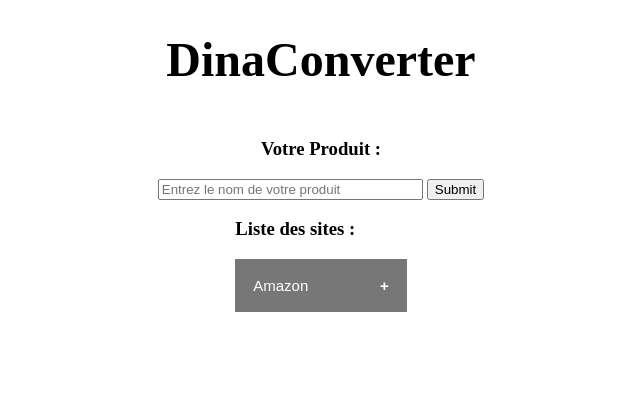
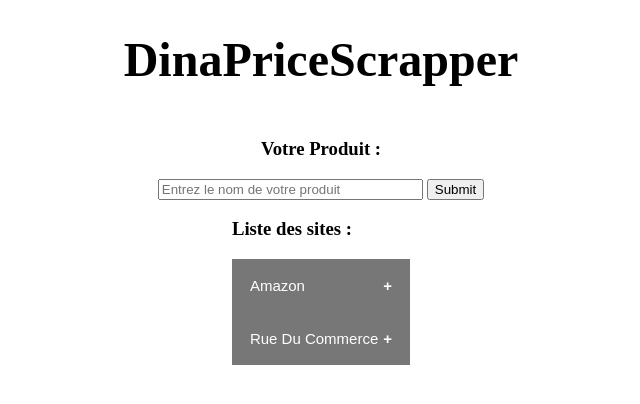
Before and after one commit to DinahWorld/DinaPriceScrapping-p8, a Django app: template templates/home.html in a window 1280 px wide. Shown: the top 404 px of the page, without its empty margins (319-959 px from the left). Run offline with Django 4.2, Linux system fonts and the light colour scheme; the template is opened without the code that fills it: most values are stand-ins (such as "Sample title", 1, 10 or a date in 2020).

Commit message:
Rue Du Commerce

```diff
--- a/DinaPriceScrapper/urls.py
+++ b/DinaPriceScrapper/urls.py
@@ -16,14 +16,15 @@ Including another URLconf
 from django.contrib import admin
 from django.urls import path
 from django.shortcuts import render
-from scrapping import get_amazon_price
+from scrapping import get_amazon_price,get_rdc_price
 
 
 def home(request):
     if request.method == 'POST':
         search_product = request.POST.get('product')
-        products = get_amazon_price(search_product)
-        return render(request,'home.html',{'products':products})
+        amazon_products = get_amazon_price(search_product)
+        rdc_products = get_rdc_price(search_product)
+        return render(request,'home.html',{'amazon_products':amazon_products, 'rdc_products':rdc_products})
     else:
         return render(request,'home.html')
 
--- a/scrapping.py
+++ b/scrapping.py
@@ -15,21 +15,13 @@ def get_amazon_price(product):
     url = 'https://www.amazon.fr/s?k='+ product + '&page=0'
     response = requests.get(url, headers=HEADER)
     soup = BeautifulSoup(response.content, 'html.parser')
-
     results = soup.find_all('div', {'class': 's-result-item', 'data-component-type': 's-search-result'})
     product = []
     for result in results:
-        product_name = result.h2.text
-        #try:
-        #    #rating = result.find('i', {'class': 'a-icon'}).text
-        #    #rating_count = result.find_all('span', {'aria-label': True})[1].text
-        #except AttributeError:
-        #    continue
         try:
+            product_name = result.h2.text
             price = result.find('span', {'class': 'a-price-whole'}).text
-            #print(product_name,price)
             product_url = 'https://amazon.fr' + result.h2.a['href']
-            #items.append([product_name, rating, rating_count, price, product_url])
             product.append(
                 {'name' : product_name, 'price': price, 'url' : product_url})
         except AttributeError:
@@ -41,27 +33,39 @@ def get_rdc_price(product):
     url = 'https://www.rueducommerce.fr/r/'+ product + '.html'
     response = requests.get(url, headers=HEADER)
     soup = BeautifulSoup(response.content, 'html.parser')
-    print(soup)
-    #results = soup.find_all('div', {'class': 's-result-item', 'data-component-type': 's-search-result'})
-    #product = []
-    #for result in results:
-    #    product_name = result.h2.text
-    #    #try:
-    #    #    #rating = result.find('i', {'class': 'a-icon'}).text
-    #    #    #rating_count = result.find_all('span', {'aria-label': True})[1].text
-    #    #except AttributeError:
-    #    #    continue
-    #    try:
-    #        price = result.find('span', {'class': 'a-price-whole'}).text
-    #        #print(product_name,price)
-    #        product_url = 'https://amazon.fr' + result.h2.a['href']
-    #        #items.append([product_name, rating, rating_count, price, product_url])
-    #        product.append(
-    #            {'name' : product_name, 'price': price, 'url' : product_url})
-    #    except AttributeError:
-    #        continue
-#
-    #return product
+    results = soup.find_all('article')
+    product = []
 
+    for result in results:
+        try:
+            product_name = result.h2.text
+            product_name = " ".join(product_name.split())
+            price = result.find('span', {'class': 'item__price--new-box'}).text
+            price = " ".join(price.split()).replace('€','').replace(' ','').replace(',','.')
+            try:
+                price_float = float(price)
+                product_url = 'https://www.rueducommerce.fr' + result.h2.a['href']
+                product.append(
+                {'name' : product_name, 'price': price, 'url' : product_url})
+            except ValueError:
+                continue
+        except AttributeError:
+            continue
 
-get_rdc_price('rtx')
+    return product
+
+def get_cdiscount_price(product):
+    url = 'https://www.cdiscount.com/search/10/'+ product + '.html'
+    response = requests.get(url, headers=HEADER)
+    soup = BeautifulSoup(response.content, 'html.parser')
+    results = soup.find_all('li')
+    product = []
+    for result in results:
+        try:
+            product_name = result.find('div', {'class': 'prdtBILTit'}).text
+            print(product_name)
+
+        except AttributeError:
+            continue
+
+get_cdiscount_price('nvidia rtx')
--- a/templates/home.html
+++ b/templates/home.html
@@ -4,7 +4,7 @@
     <meta charset="UTF-8" />
     <meta http-equiv="X-UA-Compatible" content="IE=edge" />
     <meta name="viewport" content="width=device-width, initial-scale=1.0" />
-    <title>DinaConverter</title>
+    <title>DinaPriceScrapper</title>
     <style>
       .title {
         font-size: 1.5em;
@@ -25,7 +25,7 @@
         justify-content: center;
         font-weight: 200;
       }
-
+      .dinaScrapperRDCLogo,
       .dinaScrapperAmazonLogo {
         background-color: #eee;
         color: #444;
@@ -37,7 +37,7 @@
         outline: none;
         font-size: 15px;
       }
-
+      .dinaScrapperRDCLogo,
       .dinaScrapperAmazonLogo {
         background-color: #777;
         color: white;
@@ -51,10 +51,11 @@
       }
 
       .active,
+      .dinaScrapperRDCLogo:hover,
       .dinaScrapperAmazonLogo:hover {
         background-color: #555;
       }
-
+      .dinaScrapperRDCLogo:after,
       .dinaScrapperAmazonLogo:after {
         content: "\002B";
         color: white;
@@ -66,8 +67,8 @@
       .active:after {
         content: "\2212";
       }
-
-      .dinaScrapperAmazonProduct {
+      .dinaScrapperRDCProducts,
+      .dinaScrapperAmazonProducts {
         padding: 0 18px;
         max-height: 0;
         overflow: hidden;
@@ -79,7 +80,7 @@
 
   <body>
     <div class="title">
-      <h1>DinaConverter</h1>
+      <h1>DinaPriceScrapper</h1>
     </div>
     <div class="dinaScrapper">
       <div class="dinaScrapperMenu">
@@ -90,9 +91,27 @@
         <h3>Liste des sites :</h3>
         <div class="dinaScrapperAmazon">
           <button type="button" class="dinaScrapperAmazonLogo">Amazon</button>
-          <div class="dinaScrapperAmazonProduct">
+          <div class="dinaScrapperAmazonProducts">
             <div>
-              {% for product in products %}
+              {% for product in amazon_products %}
+              <div>
+                <p>
+                  <a href="{{product.url}}" target="_blank"
+                    >{{product.name}} -- {{product.price}}</a
+                  >
+                </p>
+              </div>
+              {% endfor %}
+            </div>
+          </div>
+        </div>
+        <div class="dinaScrapperRDC">
+          <button type="button" class="dinaScrapperRDCLogo">
+            Rue Du Commerce
+          </button>
+          <div class="dinaScrapperRDCProducts">
+            <div>
+              {% for product in rdc_products %}
               <div>
                 <p>
                   <a href="{{product.url}}" target="_blank"
@@ -107,11 +126,15 @@
       </div>
     </div>
     <script>
-      let coll = document.getElementsByClassName("dinaScrapperAmazonLogo");
+      let coll = [
+        document.getElementsByClassName("dinaScrapperAmazonLogo"),
+        document.getElementsByClassName("dinaScrapperRDCLogo"),
+      ];
       let i;
-
+      let y;
       for (i = 0; i < coll.length; i++) {
-        coll[i].addEventListener("click", function () {
+        for (y = 0; y < coll[0].length; y++) {
+          coll[i][y].addEventListener("click", function () {
             this.classList.toggle("active");
             let content = this.nextElementSibling;
             if (content.style.maxHeight) {
@@ -121,6 +144,7 @@
             }
           });
         }
+      }
     </script>
   </body>
 </html>
```
Lines whose indentation alone changed are shown as unchanged.
